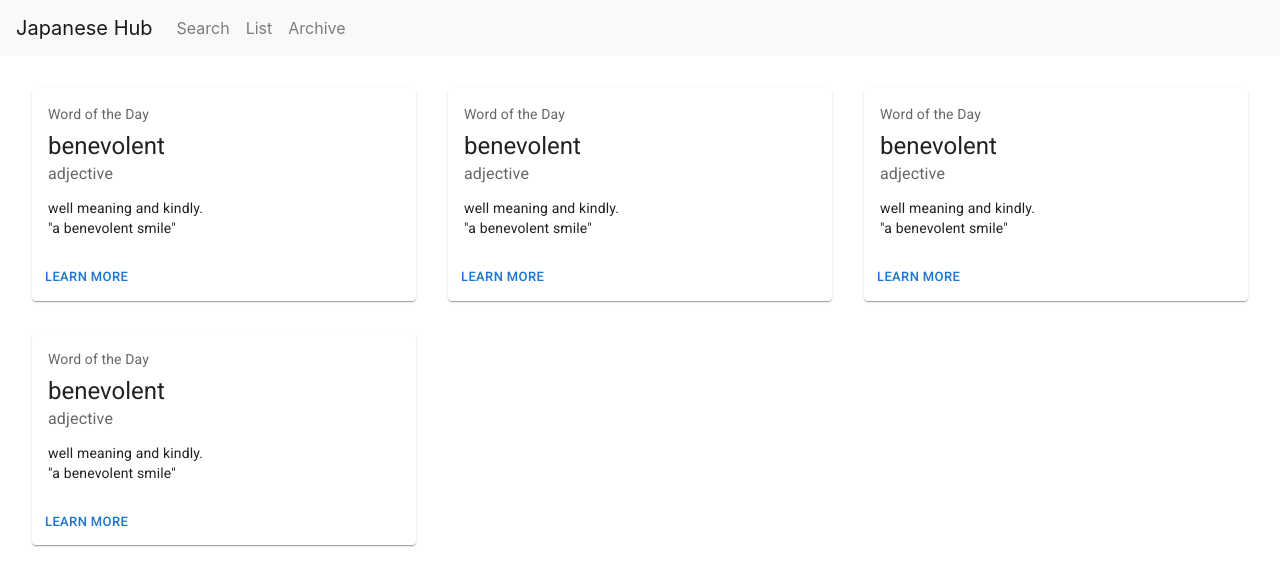
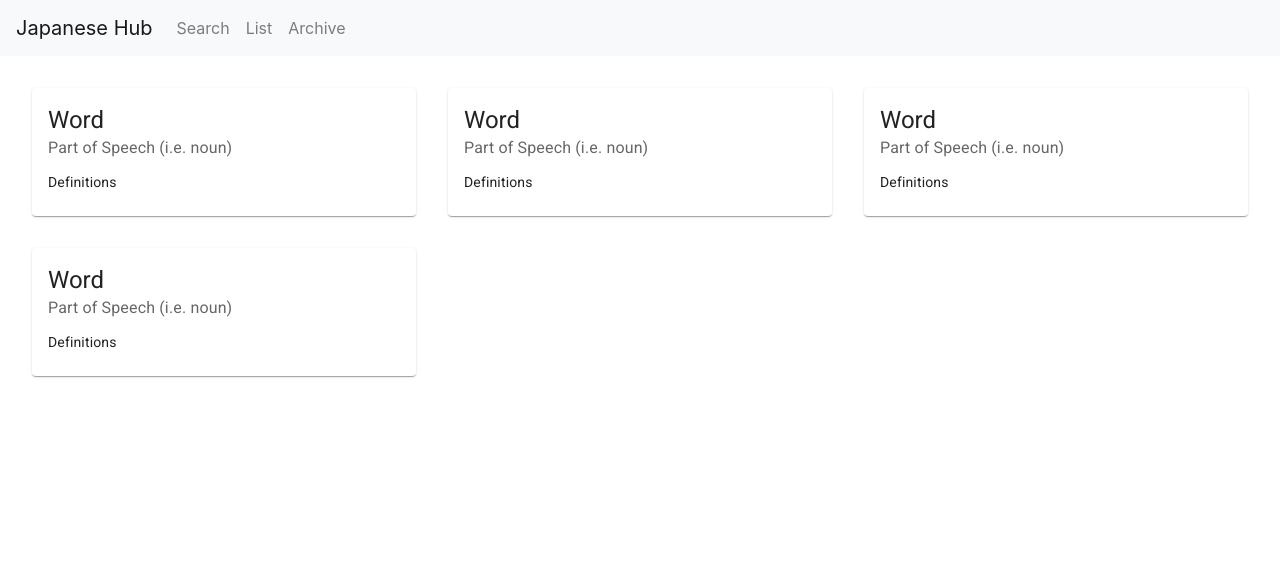
Before and after one commit to kesuh42/japanese-hub, a React (Create React App) app in the folder client/: page /list in a window 1280 px wide. Shown: the top 586 px of the page. Built offline with nearby package versions, Linux system fonts and the light colour scheme.

Commit message:
changed get path to include word's part of speech

```diff
--- a/client/src/components/WordCard/WordCard.js
+++ b/client/src/components/WordCard/WordCard.js
@@ -11,24 +11,22 @@ function WordCard () {
     return (
         <Card sx={{ width: 1 }}>
         <CardContent>
-          <Typography sx={{ fontSize: 14 }} color="text.secondary" gutterBottom>
+          {/* <Typography sx={{ fontSize: 14 }} color="text.secondary" gutterBottom>
             Word of the Day
-          </Typography>
+          </Typography> */}
           <Typography variant="h5" component="div">
-            benevolent
+            Word
           </Typography>
           <Typography sx={{ mb: 1.5 }} color="text.secondary">
-            adjective
+            Part of Speech (i.e. noun)
           </Typography>
           <Typography variant="body2">
-            well meaning and kindly.
-            <br />
-            {'"a benevolent smile"'}
+            Definitions
           </Typography>
         </CardContent>
-        <CardActions>
+        {/* <CardActions>
           <Button size="small">Learn More</Button>
-        </CardActions>
+        </CardActions> */}
       </Card>
     );
 }
--- a/client/src/pages/List/List.js
+++ b/client/src/pages/List/List.js
@@ -6,6 +6,9 @@ import { Box } from "@mui/material";
 function List() {
     const dummyData = [{
         "word": "戦",
+        "parts_of_speech": [
+            "Noun"
+        ],
         "reading": "いくさ",
         "definition": [
             [
@@ -19,7 +22,62 @@ function List() {
                 "forces"
             ]
         ]
-    }]
+    },
+    {
+        "word": "年",
+        "parts_of_speech": [
+            "Noun",
+            "Adverb (fukushi)"
+        ],
+        "reading": "とし",
+        "definition": [
+            [
+                "year"
+            ],
+            [
+                "age",
+                "years"
+            ],
+            [
+                "past one's prime",
+                "old age"
+            ],
+            [
+                "Year"
+            ]
+        ]
+    },
+    {
+        "word": "犬",
+        "parts_of_speech": [
+            "Noun"
+        ],
+        "reading": "いぬ",
+        "definition": [
+            [
+                "dog (Canis (lupus) familiaris)"
+            ],
+            [
+                "squealer",
+                "rat",
+                "snitch",
+                "informer",
+                "informant",
+                "spy"
+            ],
+            [
+                "loser",
+                "asshole"
+            ],
+            [
+                "counterfeit",
+                "inferior",
+                "useless",
+                "wasteful"
+            ]
+        ]
+    }
+]
     return (
         <Box m={4} sx={{ flexGrow: 2 }}>
             <Grid container spacing={4}>
```
Also changed, not shown: 1 other file (tests, documents, lock files or other folders).
